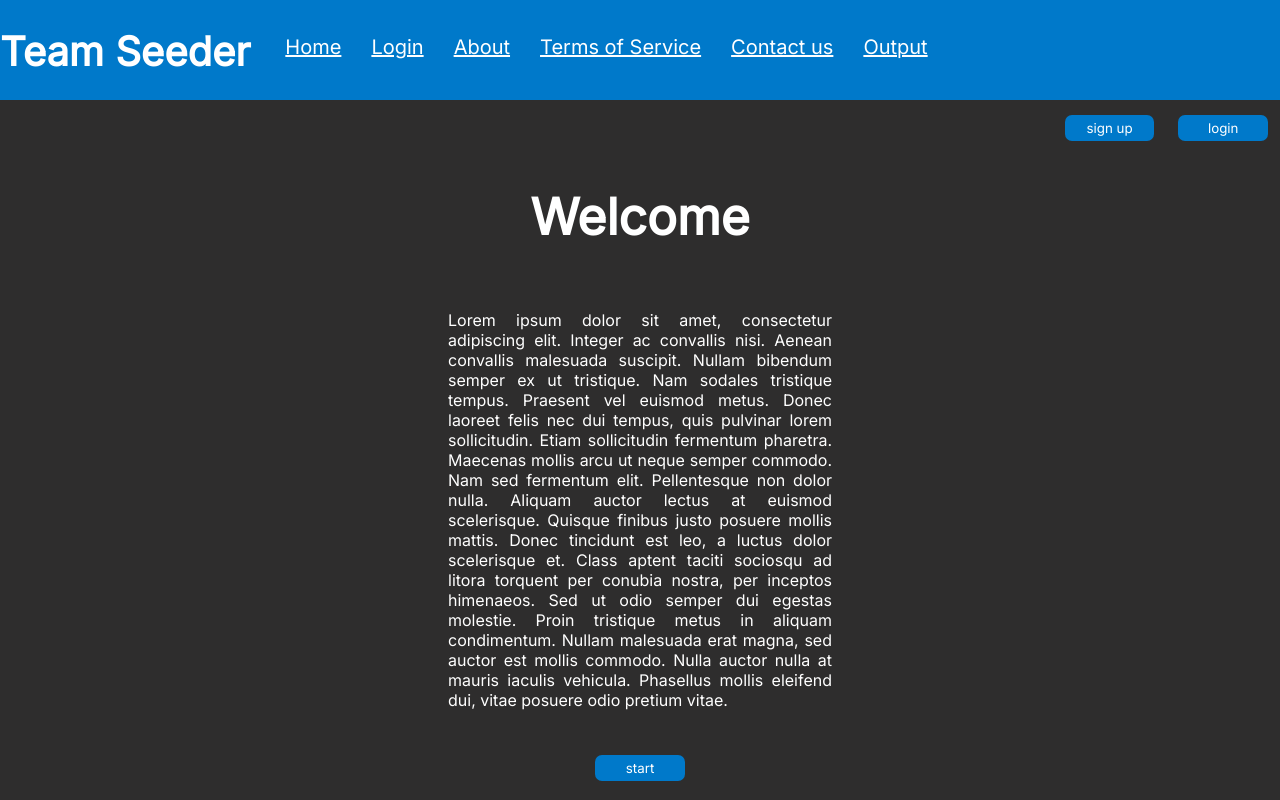
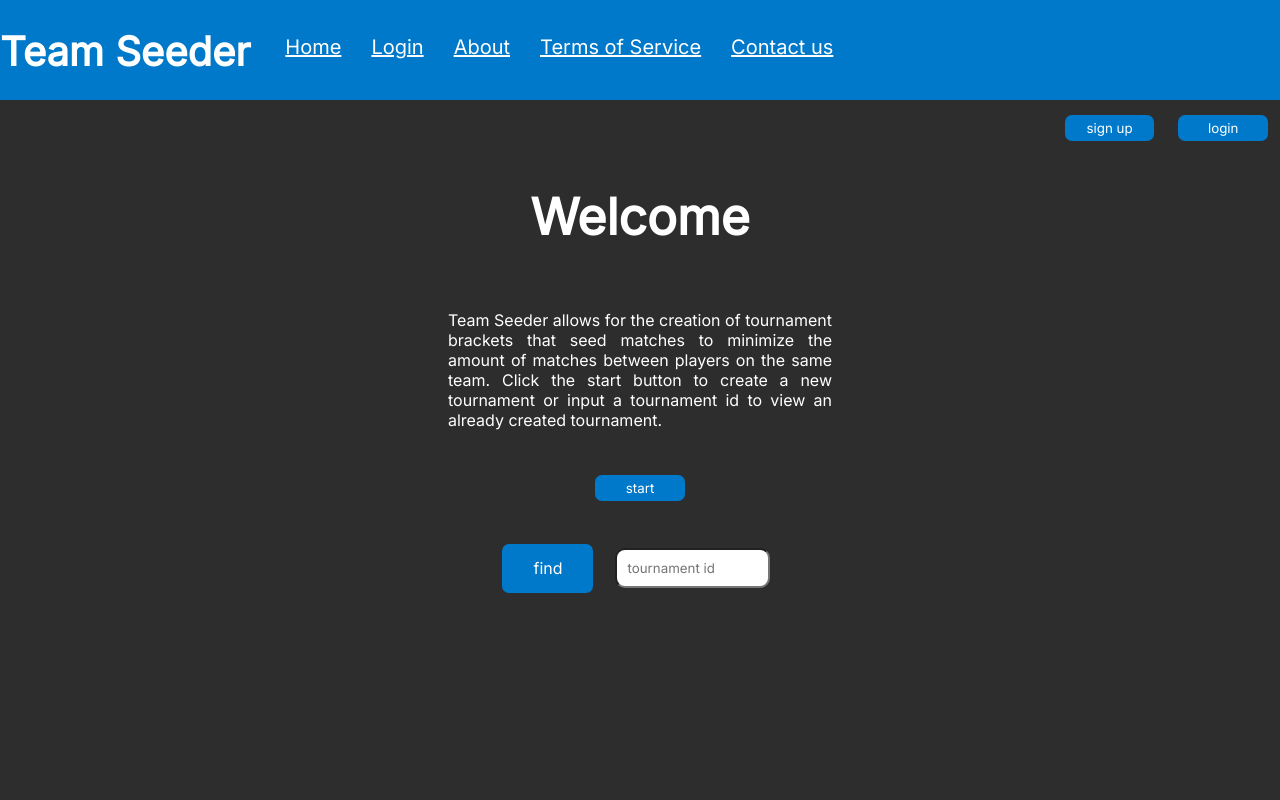
Before and after one commit to jpkravcik/team-seeder, a React (Create React App) app: page / in a window 1280 px wide. Shown: the top 800 px of the page. Built offline with nearby package versions, Linux system fonts and the light colour scheme.

Commit message:
added description text to Home and Output pages, made the Home start button redirect to Input page

```diff
--- a/src/App.css
+++ b/src/App.css
@@ -30,7 +30,7 @@
     font-family: Inter;
 }
 
-.siteDescription{
+.descriptionText{
     text-align: justify;
     color: white;
     font-family: Inter;
--- a/src/components/Header.js
+++ b/src/components/Header.js
@@ -15,7 +15,6 @@ const Header = () => {
                 <Link to="/about">About</Link>
                 <Link to="/tos">Terms of Service</Link>
                 <Link to="/contact">Contact us</Link>
-                <Link to="/output">Output</Link>
             </div>
         </div>
     )
--- a/src/components/Home.js
+++ b/src/components/Home.js
@@ -11,27 +11,17 @@ const Home = () => {
 
             <h1>Welcome</h1>
 
-            <div className="siteDescription">
+            <div className="descriptionText">
 
-                    Lorem ipsum dolor sit amet, consectetur adipiscing elit.
-                    Integer ac convallis nisi. Aenean convallis malesuada suscipit.
-                    Nullam bibendum semper ex ut tristique. Nam sodales tristique tempus.
-                    Praesent vel euismod metus. Donec laoreet felis nec dui tempus,
-                    quis pulvinar lorem sollicitudin. Etiam sollicitudin fermentum pharetra.
-                    Maecenas mollis arcu ut neque semper commodo. Nam sed fermentum elit.
-                    Pellentesque non dolor nulla.
-
-                    Aliquam auctor lectus at euismod scelerisque. Quisque finibus justo
-                    posuere mollis mattis. Donec tincidunt est leo, a luctus dolor scelerisque
-                    et. Class aptent taciti sociosqu ad litora torquent per conubia nostra,
-                    per inceptos himenaeos. Sed ut odio semper dui egestas molestie. Proin
-                    tristique metus in aliquam condimentum. Nullam malesuada erat magna, sed auctor
-                    est mollis commodo. Nulla auctor nulla at mauris iaculis vehicula. Phasellus
-                    mollis eleifend dui, vitae posuere odio pretium vitae.
+                    Team Seeder allows for the creation of tournament brackets
+                    that seed matches to minimize the amount of matches between
+                    players on the same team. Click the start button to create
+                    a new tournament or input a tournament id to view an already
+                    created tournament.
 
             </div>
 
-            <button type="submit" className="defaultButton">start</button>
+            <button type="submit" onClick={() => history.push('/tournament')} className="defaultButton">start</button>
 
             <div className="findTournament">
 
--- a/src/components/Output.js
+++ b/src/components/Output.js
@@ -2,6 +2,13 @@ const Output = () => {
     return (
         <div className= "container">
             <h1>Bracket</h1>
+                <div className= "descriptionText">
+                    This will be the page that the tournamnt bracket
+                    created in the tournament page will display. The
+                    creator of the tournament will be able to input
+                    the winners of each match using an arrow in the
+                    corner of each player's box.
+                </div>
         </div>
     )
 }
```
